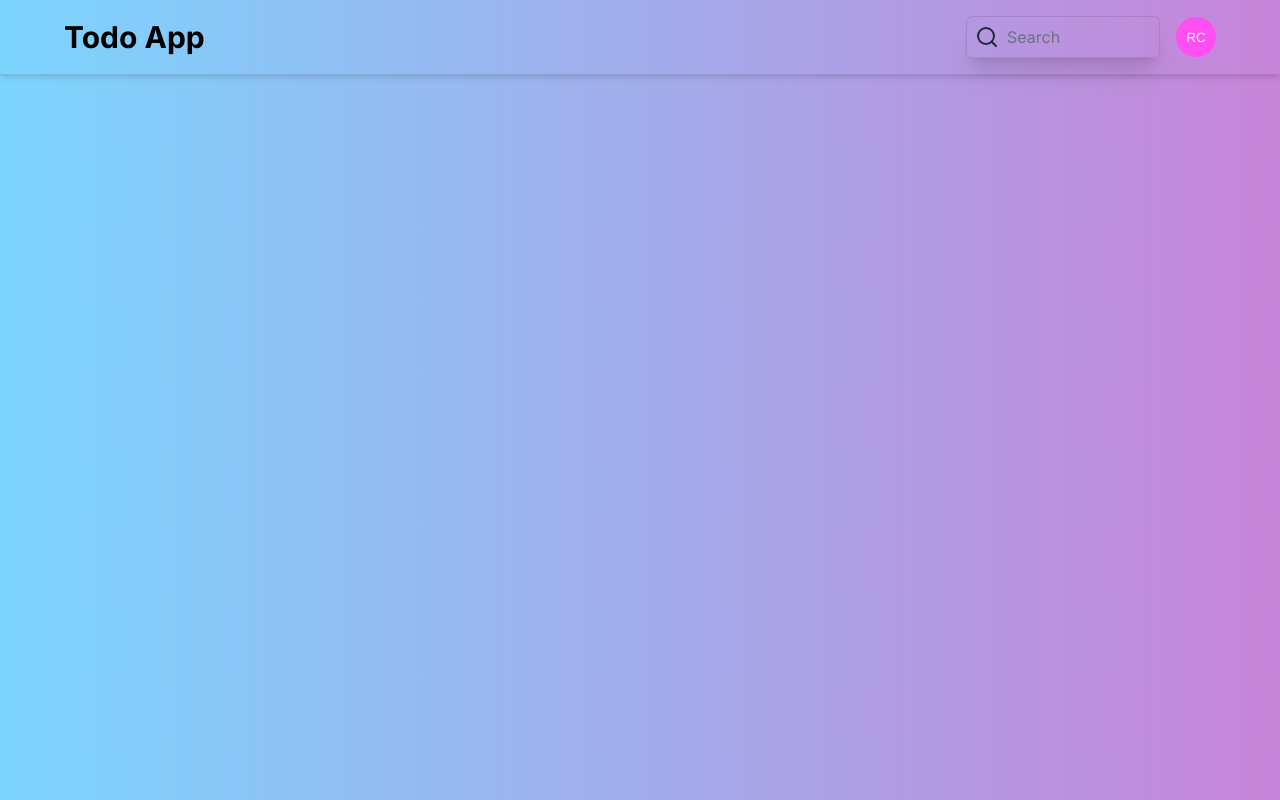
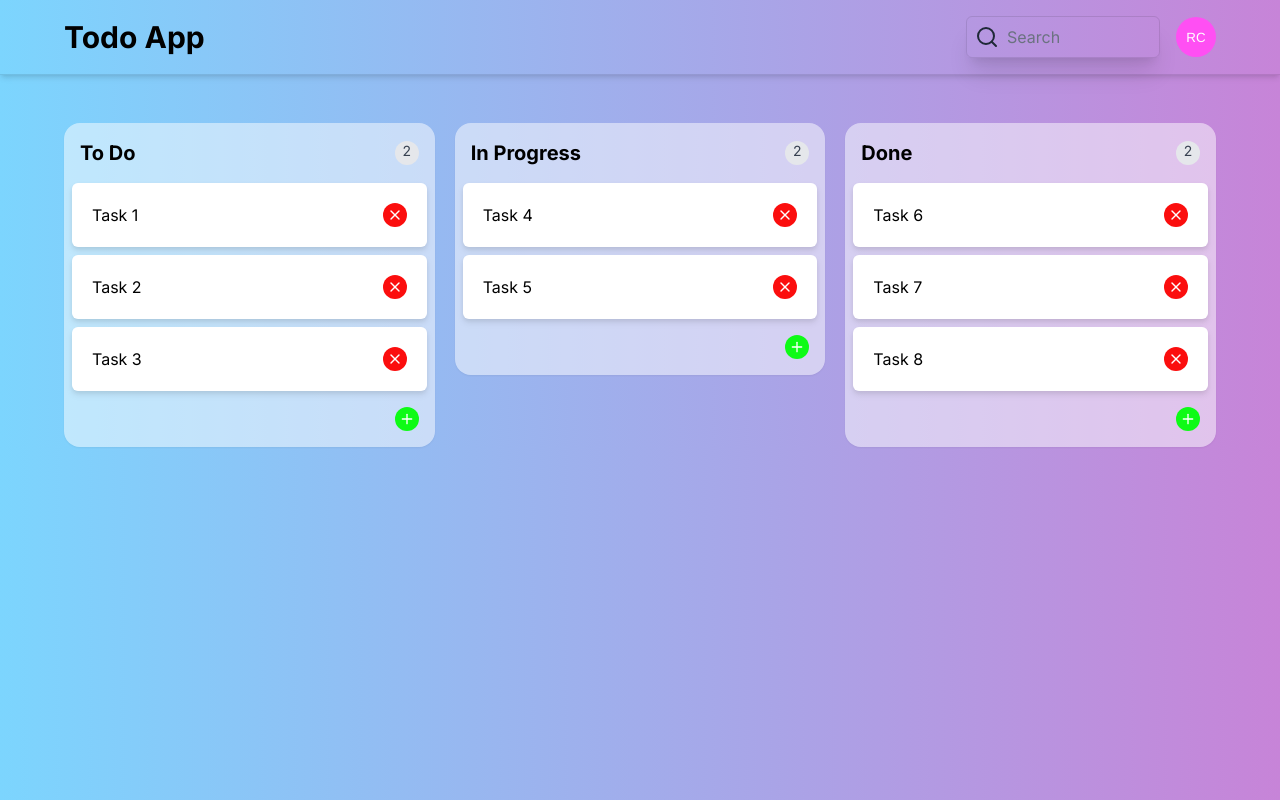
Before and after one commit to iamxettry/todoapp, a Next.js app: page / in a window 1280 px wide. Built offline with nearby package versions, Linux system fonts and the light colour scheme.

Commit message:
design completed

```diff
--- a/package.json
+++ b/package.json
@@ -13,11 +13,14 @@
     "next": "14.1.0",
     "react": "^18",
     "react-avatar": "^5.0.3",
-    "react-dom": "^18"
+    "react-beautiful-dnd": "^13.1.1",
+    "react-dom": "^18",
+    "zustand": "^4.5.1"
   },
   "devDependencies": {
     "@types/node": "^20",
     "@types/react": "^18",
+    "@types/react-beautiful-dnd": "^13.1.8",
     "@types/react-dom": "^18",
     "autoprefixer": "^10.0.1",
     "eslint": "^8",
--- a/src/app/page.tsx
+++ b/src/app/page.tsx
@@ -1,10 +1,14 @@
+import Board from '@/components/Board'
 import Header from '@/components/Header'
 import React from 'react'
 
 const Home = () => {
   return (
     <>
+    {/* header */}
       <Header/>
+      {/* board */}
+      <Board/>
     </>
   )
 }
--- /dev/null
+++ b/src/components/Board.tsx
@@ -0,0 +1,116 @@
+"use client";
+import Column from "./Column";
+import { useBoardStore } from "@/store/BoardStore";
+
+import { DragDropContext, DropResult, Droppable } from "react-beautiful-dnd";
+
+const data: Board = {
+  columns: new Map([
+    [
+      "todo",
+      {
+        id: "todo",
+        todos: [
+          {
+            $id: "1",
+            $createdAt: "2024-02-24",
+            title: "Task 1",
+            status: "todo",
+          },
+          {
+            $id: "2",
+            $createdAt: "2024-02-24",
+            title: "Task 2",
+            status: "todo",
+          },
+          {
+            $id: "3",
+            $createdAt: "2024-02-24",
+            title: "Task 3",
+            status: "todo",
+            image: "example_image_url_1",
+          },
+        ],
+      },
+    ],
+    [
+      "inprogress",
+      {
+        id: "inprogress",
+        todos: [
+          {
+            $id: "4",
+            $createdAt: "2024-02-24",
+            title: "Task 4",
+            status: "inprogress",
+            image: "example_image_url_2",
+          },
+          {
+            $id: "5",
+            $createdAt: "2024-02-24",
+            title: "Task 5",
+            status: "inprogress",
+          },
+        ],
+      },
+    ],
+    [
+      "done",
+      {
+        id: "done",
+        todos: [
+          {
+            $id: "6",
+            $createdAt: "2024-02-24",
+            title: "Task 6",
+            status: "done",
+            image: "example_image_url_3",
+          },
+          {
+            $id: "7",
+            $createdAt: "2024-02-24",
+            title: "Task 7",
+            status: "done",
+          },
+          {
+            $id: "8",
+            $createdAt: "2024-02-24",
+            title: "Task 8",
+            status: "done",
+            image: "example_image_url_4",
+          },
+        ],
+      },
+    ],
+  ]),
+};
+
+const Board = () => {
+  const [board] = useBoardStore((state) => [state.board]);
+
+  const handleOnDragEnd = (result: DropResult) => {
+    console.log(result);
+  };
+
+  return (
+    <>
+      <DragDropContext onDragEnd={handleOnDragEnd}>
+        <Droppable droppableId="board" direction="horizontal" type="column">
+          {(provided) => (
+            <div
+              ref={provided.innerRef}
+              {...provided.droppableProps}
+              className="grid grid-cols-1 md:grid-cols-3 gap-5 max-w-3xl lg:max-w-6xl mx-4 md:mx-auto mt-12"
+            >
+              {Array.from(data.columns.entries()).map(([id, column], index) => (
+                <Column key={id} id={id} todos={column.todos} index={index} />
+              ))}
+            </div>
+          )}
+        </Droppable>
+      </DragDropContext>
+    </>
+  );
+};
+
+export default Board;
--- /dev/null
+++ b/src/components/Column.tsx
@@ -0,0 +1,87 @@
+import React from "react";
+import TodoCart from "./TodoCart";
+import { Draggable, Droppable } from "react-beautiful-dnd";
+import { Plus } from "lucide-react";
+
+type Props = {
+  id: TypedColumn;
+  todos: Todo[];
+  index: number;
+};
+const idToColumnText: {
+  [key in TypedColumn]: string;
+} = {
+  todo: "To Do",
+  inprogress: "In Progress",
+  done: "Done",
+};
+console.log(idToColumnText);
+const Column = ({ id, todos, index }: Props) => {
+  return (
+    <>
+      <Draggable draggableId={id} index={index}>
+        {(provided) => (
+          <div
+            ref={provided.innerRef}
+            {...provided.dragHandleProps}
+            {...provided.draggableProps}
+          >
+            <Droppable droppableId={index.toPrecision()} type="card">
+              {(provided, snapshot) => (
+                <div
+                  ref={provided.innerRef}
+                  {...provided.droppableProps}
+                  className={` p-2 rounded-2xl shadow-sm ${
+                    snapshot.isDraggingOver ? "bg-green-200" : "bg-white/50"
+                  }`}
+                >
+                  <h2 className="flex justify-between items-center font-bold text-xl p-2">
+                    {idToColumnText[id]}
+
+                    <span className="text-gray-700 bg-gray-200 rounded-full h-6 w-6 text-center text-sm font-normal">
+                      2
+                    </span>
+                  </h2>
+
+                  <div className="">
+                    {/* map method */}
+                    {todos.map((todo, index) => {
+                      return (
+                        <Draggable
+                          key={todo.$id}
+                          draggableId={todo.$id}
+                          index={index}
+                        >
+                          {(provided) => (
+                            <TodoCart
+                              todo={todo}
+                              index={index}
+                              id={id}
+                              innerRef={provided.innerRef}
+                              draggableProps={provided.draggableProps}
+                              dragHandleProps={provided.dragHandleProps}
+                            />
+                          )}
+                        </Draggable>
+                      );
+                    })}
+
+
+                    {provided.placeholder}
+                    <div className="flex  items-end justify-end p-2">
+                      <button className="bg-[#0efb16] hover:bg-[#00b500] rounded-full p-1">
+                        <Plus size={16} color="white" />
+                      </button>
+                    </div>
+                  </div>
+                </div>
+              )}
+            </Droppable>
+          </div>
+        )}
+      </Draggable>
+    </>
+  );
+};
+
+export default Column;
--- /dev/null
+++ b/src/components/TodoCart.tsx
@@ -0,0 +1,55 @@
+"use client";
+
+import { X } from "lucide-react";
+import React, { useState } from "react";
+import Image from "next/image";
+import {
+  DraggableProvidedDragHandleProps,
+  DraggableProvidedDraggableProps,
+} from "react-beautiful-dnd";
+type Props = {
+  todo:Todo,
+  id: TypedColumn;
+  index: number;
+  innerRef: (elment: HTMLElement | null) => void;
+  draggableProps: DraggableProvidedDraggableProps;
+  dragHandleProps: DraggableProvidedDragHandleProps | null | undefined;
+};
+const TodoCart = ({
+  id,
+  index,
+  todo,
+  innerRef,
+  dragHandleProps,
+  draggableProps,
+}: Props) => {
+  const [imageUrl, setImageUrl] = useState<string | null>(null);
+  return (
+    <div
+      className="bg-white rounded-md space-y-2 drop-shadow-md my-2  "
+      {...dragHandleProps}
+      {...draggableProps}
+      ref={innerRef}
+    >
+      <div className="flex justify-between items-center p-5">
+        <p>{todo.title}</p>
+        <button className="bg-[#fb0e0e] hover:bg-[#d40101] rounded-full p-1 ">
+          <X color="white" size={16} />
+        </button>
+      </div>
+      {imageUrl && (
+        <div className=" h-full w-full rounded-b-md">
+          <Image
+            src={"imageUrl"}
+            alt="Task Image"
+            width={400}
+            height={200}
+            className="w-full object-contain rounded-b-md"
+          />
+        </div>
+      )}
+    </div>
+  );
+};
+
+export default TodoCart;
--- /dev/null
+++ b/src/store/BoardStore.ts
@@ -0,0 +1,11 @@
+import {create} from 'zustand';
+
+interface BoardState{
+    board:Board
+}
+export const useBoardStore= create<BoardState>((set,get)=>({
+
+    board:{
+        columns:new Map<TypedColumn, Column>(),
+    },
+}))
```
Also changed, not shown: type.d.ts (added, +24 -0 lines), 1 other file (tests, documents, lock files or other folders).
